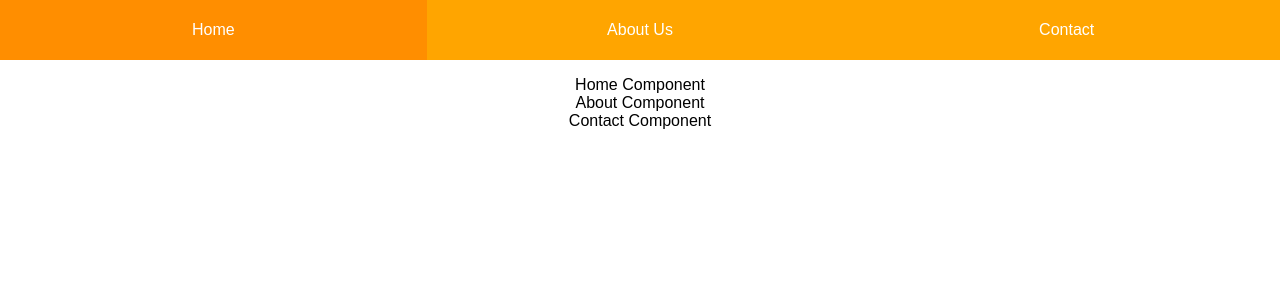
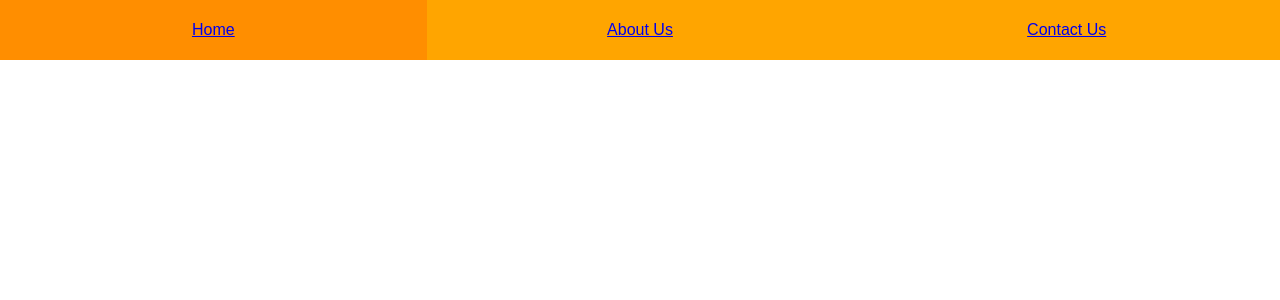
Before and after one commit to pesto-students/batch-11-excercises, a React (Create React App) app in the folder setup-router/: page / in a window 1280 px wide. Shown: the top 300 px of the page. Built offline with nearby package versions, Linux system fonts and the light colour scheme; the HTML template or start-up script is replaced by a standard one.

Commit message:
Completed setup-router completed

```diff
--- a/setup-router/src/App.js
+++ b/setup-router/src/App.js
@@ -1,21 +1,29 @@
-import React, { Component, Fragment } from 'react';
-
+import React, { Component } from 'react';
+// eslint-disable-next-line import/no-extraneous-dependencies
+import { BrowserRouter as Router, Switch, Route } from 'react-router-dom';
 import Navbar from './components/Navbar';
 import Home from './components/Home';
 import About from './components/About';
 import Contact from './components/Contact';
-
 import './styles/App.css';
 
 class App extends Component {
   render() {
     return (
-      <Fragment>
+      <Router>
         <Navbar />
-        <Home />
-        <About />
-        <Contact />
-      </Fragment>
+        <Switch>
+          <Route exact path="/home">
+            <Home />
+          </Route>
+          <Route exact path="/about">
+            <About />
+          </Route>
+          <Route exact path="/contact">
+            <Contact />
+          </Route>
+        </Switch>
+      </Router>
     );
   }
 }
--- a/setup-router/src/components/Navbar.js
+++ b/setup-router/src/components/Navbar.js
@@ -1,14 +1,21 @@
 import React, { Component } from 'react';
-
+// eslint-disable-next-line import/no-extraneous-dependencies
+import { Link } from 'react-router-dom';
 import '../styles/App.css';
 
 export default class Navbar extends Component {
   render() {
     return (
       <ul className="nav">
-        <li className="active">Home</li>
-        <li>About Us</li>
-        <li>Contact</li>
+        <li className="active">
+          <Link to="/home">Home</Link>
+        </li>
+        <li>
+          <Link to="/about">About Us</Link>
+        </li>
+        <li>
+          <Link to="/contact">Contact Us</Link>
+        </li>
       </ul>
     );
   }
```
Also changed, not shown: package.json (+5 -2 lines), 1 other file (tests, documents, lock files or other folders).
